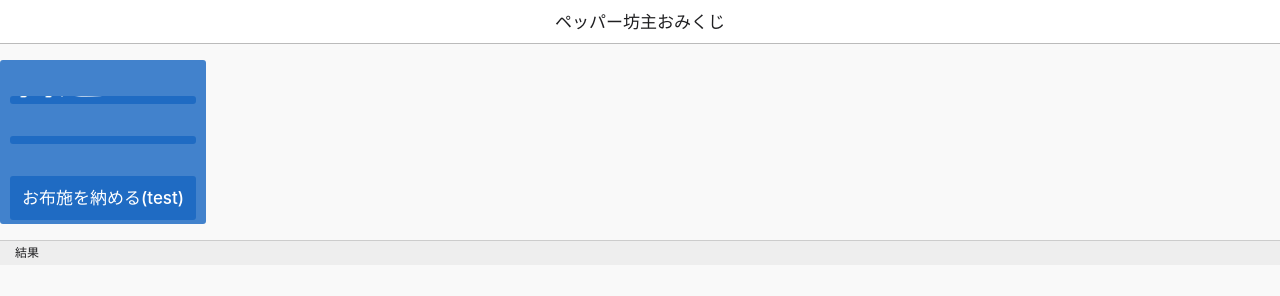
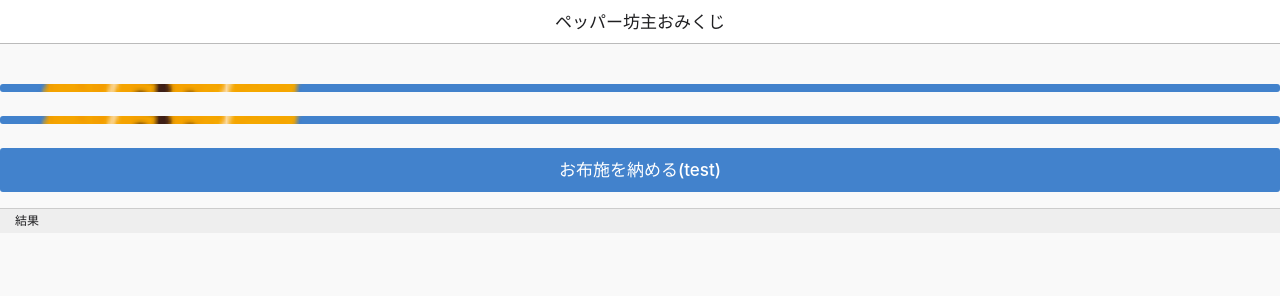
Before and after one commit to U1xx/pepper_monk, a plain HTML site: page index.html in a window 1280 px wide. Drawn offline with nearby package versions, Linux system fonts and the light colour scheme.

Commit message:
change id

```diff
--- a/css/style.css
+++ b/css/style.css
@@ -1,6 +1,6 @@
 /**/
 
-.button img {
+.omikuji_button img {
   position: absolute;
   width: auto;
   height: auto;
--- a/index.html
+++ b/index.html
@@ -154,7 +154,7 @@
       <div class="center">ペッパー坊主おみくじ</div>
     </ons-toolbar>
     <p>
-      <div class="button">
+      <div class="omikuji_button">
 <!--
       <ons-button modifier="large" id="square">御神籤を引く(1回100円)</ons-button>
 -->
```
